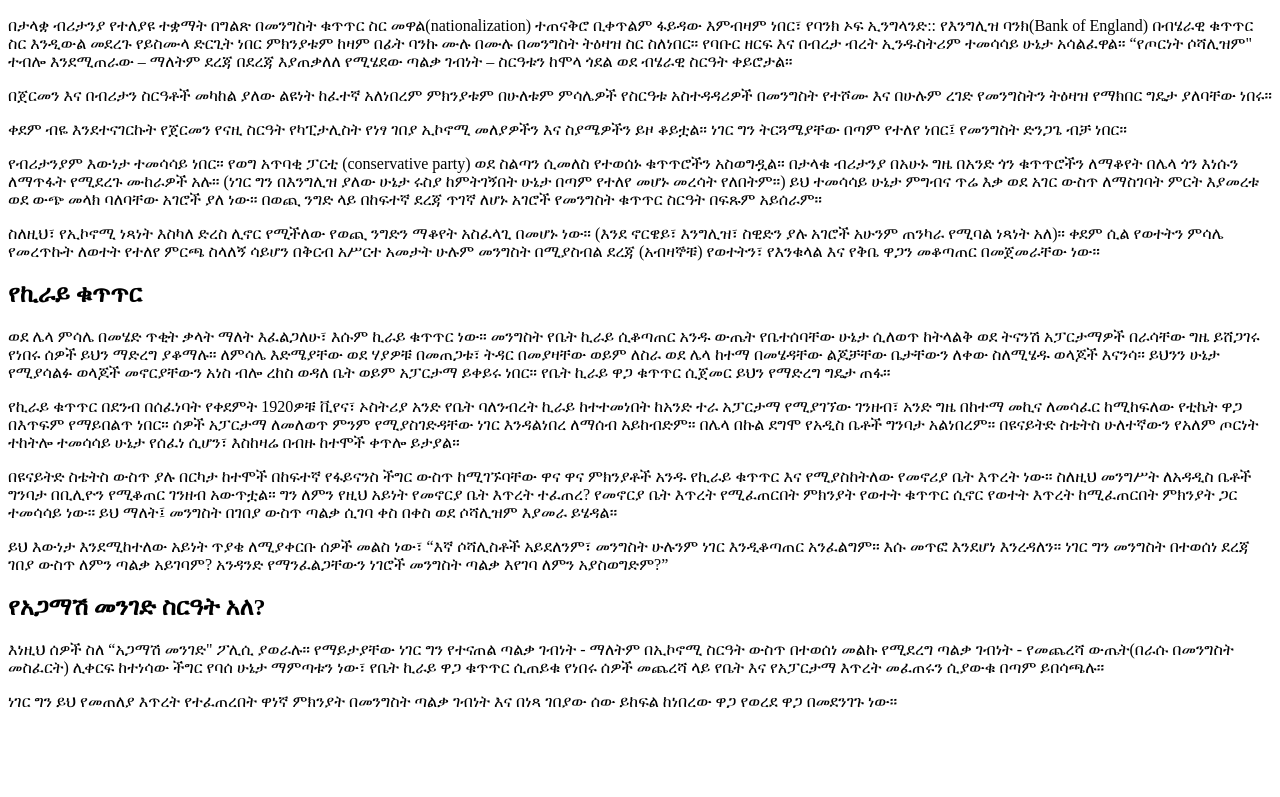
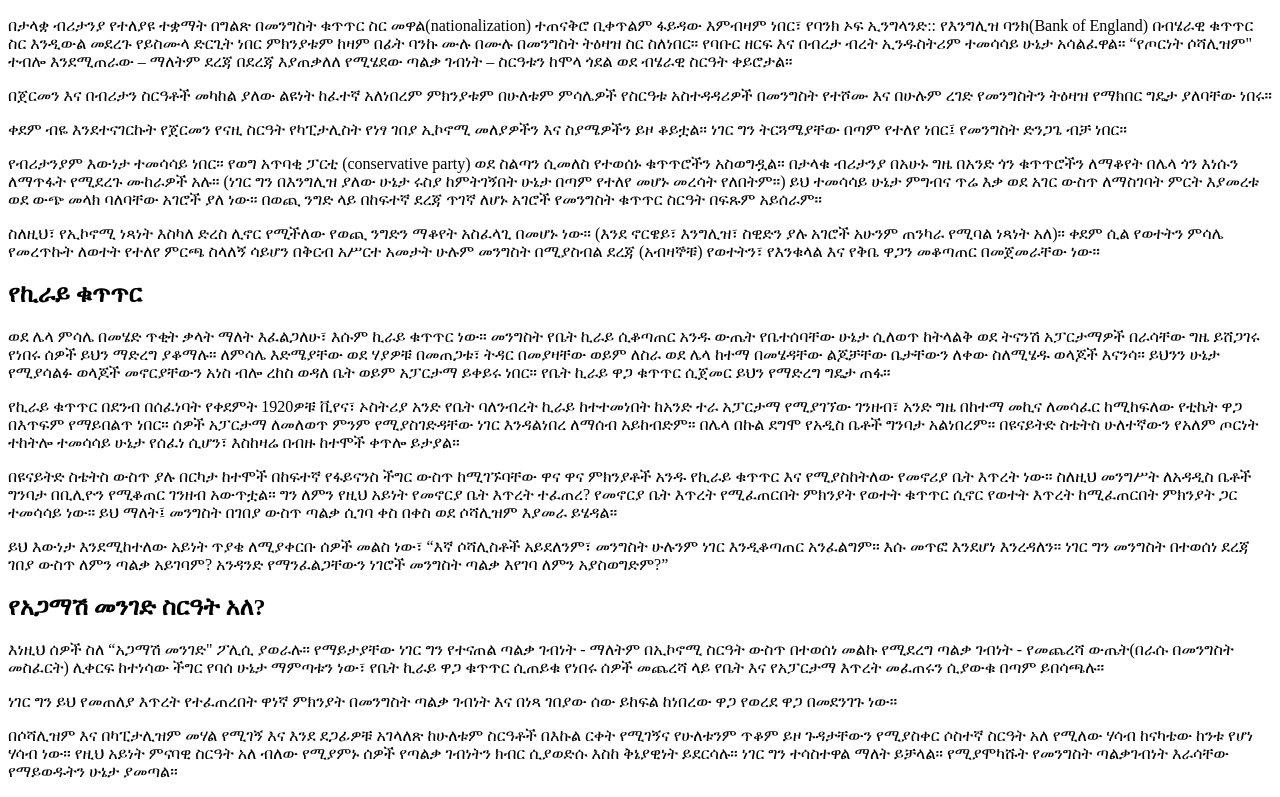
Before and after one commit to mickykebe/book-economic-policy-thoughts-for-today-and-tomorrow, a Next.js app: page /interventionism in a window 1280 px wide. Shown: the part 2800-3597 px from the top of the page. Before the commit the page ends 3527 px from the top, so only its background shows below. Built offline with nearby package versions, Linux system fonts and the light colour scheme.

Commit message:
interventionism wip

```diff
--- a/pages/interventionism.mdx
+++ b/pages/interventionism.mdx
@@ -109,3 +109,5 @@
 እነዚህ ሰዎች ስለ “አጋማሽ መንገድ" ፖሊሲ ያወራሉ። የማይታያቸው ነገር ግን የተናጠል ጣልቃ ገብነት - ማለትም በኢኮኖሚ ስርዓት ውስጥ በተወሰነ መልኩ የሚደረግ ጣልቃ ገብነት - የመጨረሻ ውጤት(በራሱ በመንግስት መስፈርት) ሊቀርፍ ከተነሳው ችግር የባሰ ሁኔታ ማምጣቱን ነው፣ የቤት ኪራይ ዋጋ ቁጥጥር ሲጠይቁ የነበሩ ሰዎች መጨረሻ ላይ የቤት እና የአፓርታማ እጥረት መፈጠሩን ሲያውቁ በጣም ይበሳጫሉ።
 
 ነገር ግን ይህ የመጠለያ እጥረት የተፈጠረበት ዋነኛ ምክንያት በመንግስት ጣልቃ ገብነት እና በነጻ ገበያው ሰው ይከፍል ከነበረው ዋጋ የወረደ ዋጋ በመደንገጉ ነው።
+
+በሶሻሊዝም እና በካፒታሊዝም መሃል የሚገኝ እና እንደ ደጋፊዎቹ አገላለጽ ከሁለቱም ስርዓቶች በእኩል ርቀት የሚገኝና የሁለቱንም ጥቆም ይዞ ጉዳታቸውን የሚያስቀር ሶስተኛ ስርዓት አለ የሚለው ሃሳብ ከናካቴው ከንቱ የሆነ ሃሳብ ነው። የዚህ አይነት ምናባዊ ስርዓት አለ ብለው የሚያምኑ ሰዎች የጣልቃ ገብነትን ክብር ሲያወድሱ እስከ ቅኔያዊነት ይደርሳሉ። ነገር ግን ተሳስተዋል ማለት ይቻላል። የሚያሞካሹት የመንግስት ጣልቃገብነት እራሳቸው የማይወዱትን ሁኔታ ያመጣል።
```
